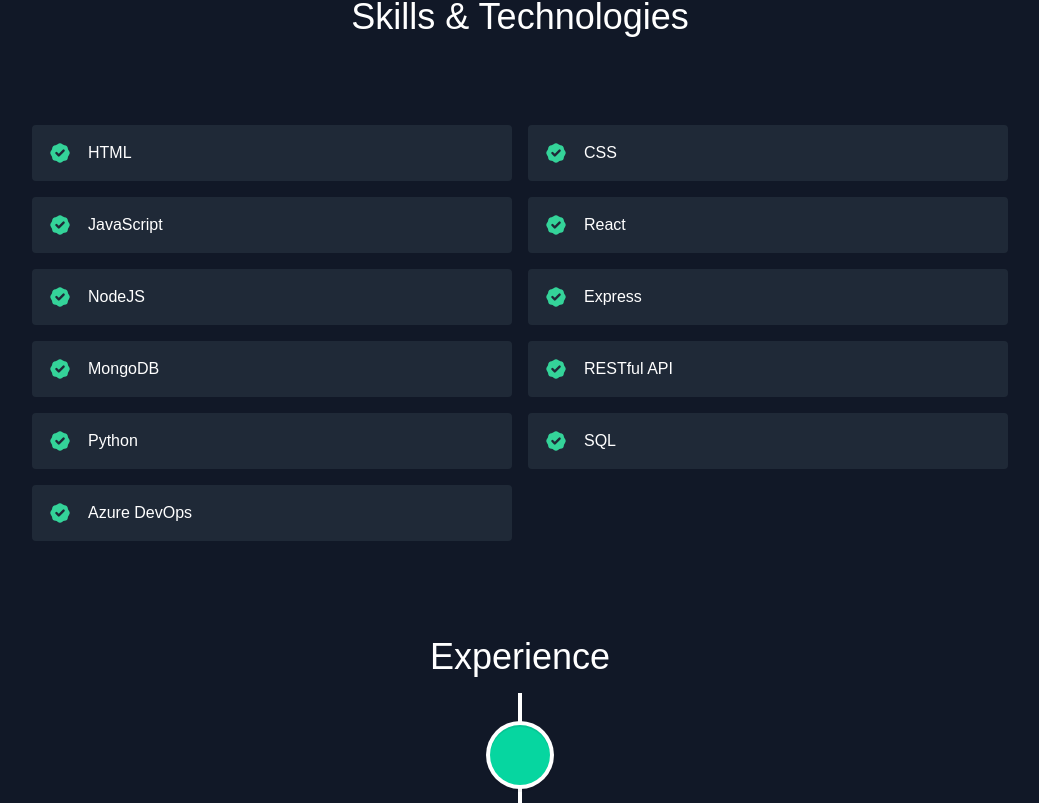
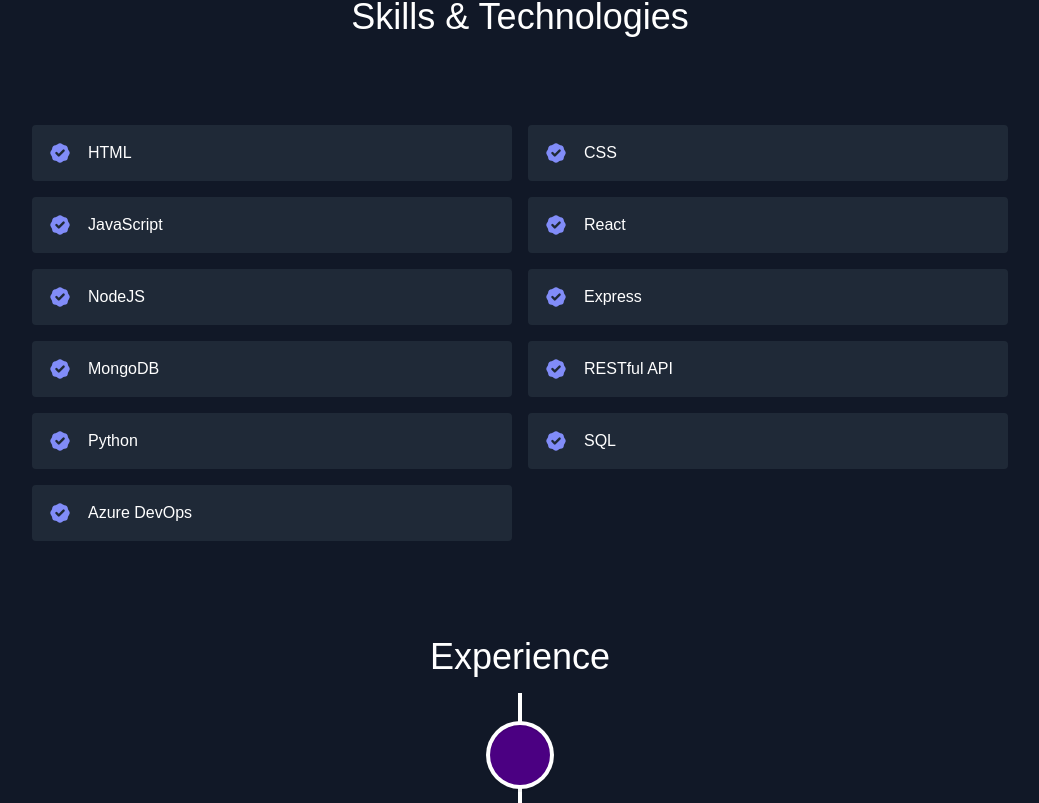
Before and after one commit to Jain-Joseph1996/PersonalPortfolio, a React (Create React App) app: page / in a window 1280 px wide. Shown: the part 1677-2480 px from the top of the page, without its empty margins (120-1159 px from the left). Built offline with nearby package versions, Linux system fonts and the light colour scheme.

Commit message:
timeline changes

```diff
--- a/src/components/Skills.js
+++ b/src/components/Skills.js
@@ -21,7 +21,7 @@ export default function Skills() {
           {skills.map((skill) => (
             <div key={skill} className="p-2 sm:w-1/2 w-full">
               <div className="bg-gray-800 rounded flex p-4 h-full items-center">
-                <BadgeCheckIcon className="text-green-400 w-6 h-6 flex-shrink-0 mr-4" />
+                <BadgeCheckIcon className="text-indigo-400 w-6 h-6 flex-shrink-0 mr-4" />
                 <span className="title-font font-medium text-white">
                   {skill}
                 </span>
--- a/src/components/Testimonials.js
+++ b/src/components/Testimonials.js
@@ -11,8 +11,8 @@ import {
 import "react-vertical-timeline-component/style.min.css";
 
 export default function Testimonials() {
-  let workIconStyles = { background: "#06D6A0" };
-  let schoolIconStyles = { background: "#f9c74f" };
+  let workIconStyles = { background: "#4b0082" };
+  let schoolIconStyles = { background: "#4b0082" };
   return (
     <section id="testimonials">
       <div className="container px-5 py-10 mx-auto text-center">
```
